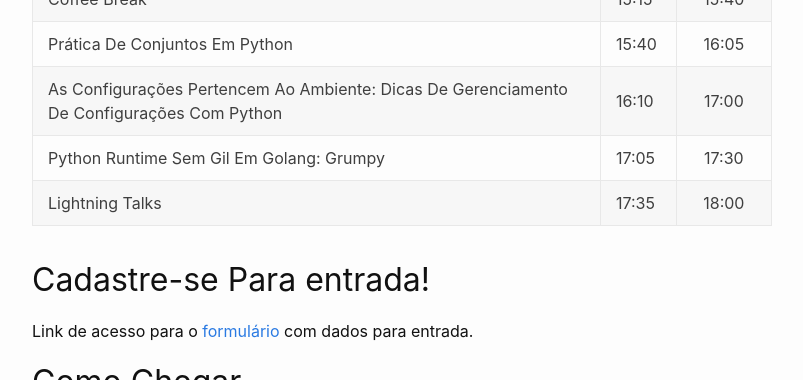
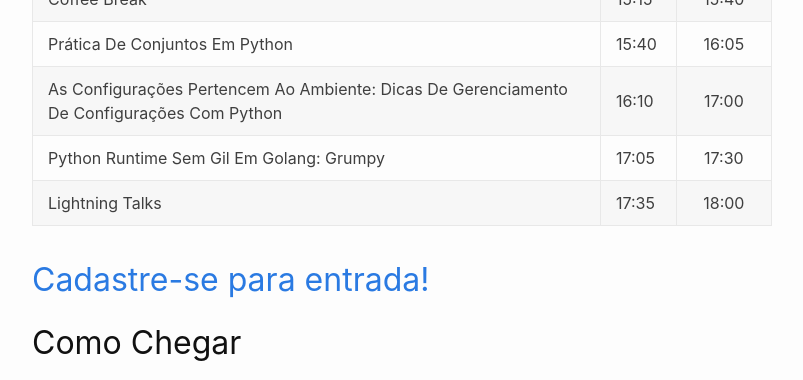
Before and after one commit to Grupy-ABC/Grupy-ABC.github.io, a Jekyll site: the page built from _posts/2018-05-12-grupy-abc-first-meetup.markdown, in a window 1280 px wide and 900 px high, scrolled down 725 px, cut to the strip 0-380 px from the top of the window. Shown: the whole strip, without its empty margins (238-1041 px from the left). Built offline with Jekyll 4.4.1, drawn with Linux system fonts in a browser that asks for light colours.

Commit message:
Update formatacao link de inscricao

```diff
--- a/_posts/2018-05-12-grupy-abc-first-meetup.markdown
+++ b/_posts/2018-05-12-grupy-abc-first-meetup.markdown
@@ -24,8 +24,7 @@ O evento acontecerá na __UFABC, campus de Santo André, no dia 12/05/2018 das 0
 | Python Runtime Sem Gil Em Golang: Grumpy                                                   | 17:05      |   17:30 |
 | Lightning Talks                                                                            | 17:35      |   18:00 |
 
-## Cadastre-se Para entrada!
-Link de acesso para o [formulário][form-data] com dados para entrada.
+## [Cadastre-se para entrada!][form-data]
 
 
 ## Como Chegar
```
